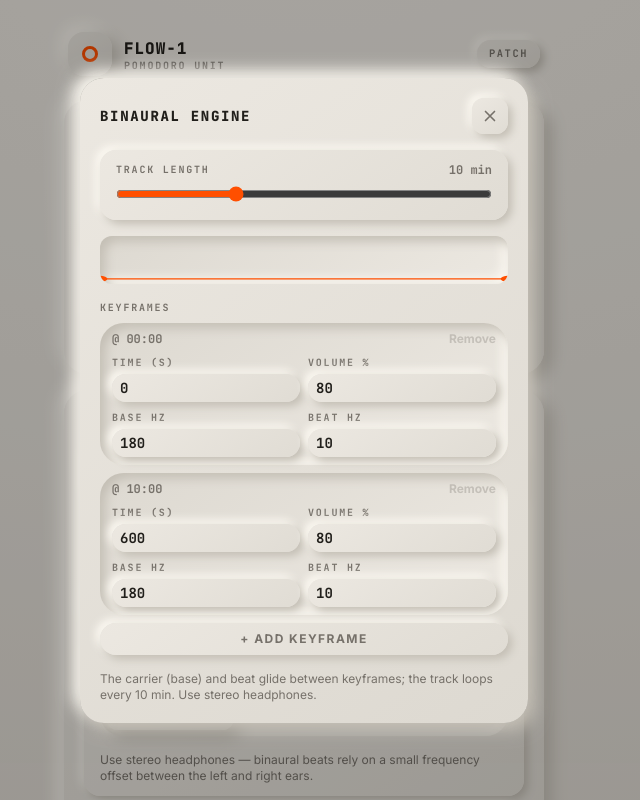
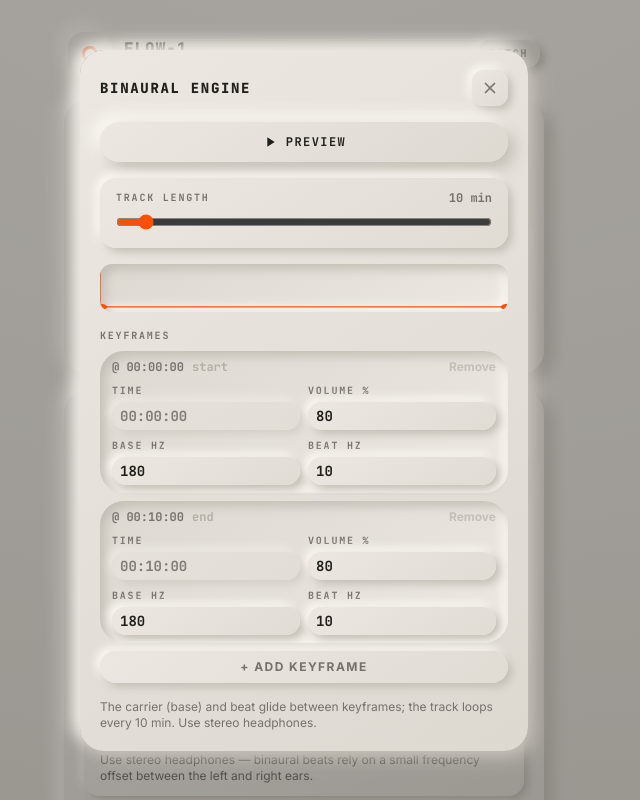
Before and after one commit to kaziridwan/flow-1, a React (Vite) app: page / in a window 1280 px wide. Both pictures are taken after a click on the button "Open Binaural Engine". Shown: the top 800 px of the page, without its empty margins (336-976 px from the left). Built offline with nearby package versions, Linux system fonts and the light colour scheme.

Commit message:
added preview for binaural engine

```diff
--- a/src/components/AudioPicker.tsx
+++ b/src/components/AudioPicker.tsx
@@ -201,6 +201,8 @@ export function AudioPicker({
         <BinauralEngine
           design={cfg.binaural}
           onChange={(binaural) => set({ binaural })}
+          engine={engine}
+          masterVolume={cfg.volume}
         />
       </Sheet>
     </div>
--- a/src/components/BinauralEngine.tsx
+++ b/src/components/BinauralEngine.tsx
@@ -1,5 +1,7 @@
+import { useEffect, useRef, useState } from "react";
+import type { AudioEngine } from "../lib/audio";
 import { interpolateBinaural, sortKeyframes } from "../lib/audioDesign";
-import { mmss } from "../lib/format";
+import { hms, humanDuration, parseHms } from "../lib/format";
 import type { BinauralDesign, BinauralKeyframe } from "../types";
 import { Eyebrow } from "./controls";
 
@@ -7,6 +9,8 @@ const BASE_MIN = 50;
 const BASE_MAX = 500;
 const BEAT_MIN = 0.5;
 const BEAT_MAX = 40;
+const DUR_MIN = 60;
+const DUR_MAX = 9000; // 2.5 hours
 const clamp = (v: number, lo: number, hi: number) => Math.max(lo, Math.min(hi, v));
 
 /**
@@ -14,15 +18,24 @@ const clamp = (v: number, lo: number, hi: number) => Math.max(lo, Math.min(hi, v
  * length and a list of keyframes (base carrier, beat offset, volume); the
  * engine interpolates between them and loops. Kept intentionally modest:
  * numeric rows + a base/beat sparkline rather than a full DAW.
+ *
+ * Invariant (see types.ts): keyframes stay sorted by time, the first sits at
+ * t=0 and the last at t=durationSec — so those two times are locked in the UI.
+ * A live preview plays the track with a draggable cursor for scrubbing.
  */
 export function BinauralEngine({
   design,
   onChange,
+  engine,
+  masterVolume,
 }: {
   design: BinauralDesign;
   onChange: (next: BinauralDesign) => void;
+  engine: AudioEngine;
+  masterVolume: number;
 }) {
   const kfs = design.keyframes;
+  const lastIdx = kfs.length - 1;
 
   const commit = (next: BinauralKeyframe[]) =>
     onChange({ ...design, keyframes: sortKeyframes(next) });
@@ -47,29 +60,145 @@ export function BinauralEngine({
   };
 
   const setDuration = (durationSec: number) => {
-    // Clamp keyframe times into the new length so the schedule stays valid.
+    // Keep the endpoints pinned (first=0, last=length) and middle keyframes in
+    // range, so the schedule and the locked time fields stay consistent.
     onChange({
       ...design,
       durationSec,
       keyframes: sortKeyframes(
-        kfs.map((k) => ({ ...k, t: clamp(k.t, 0, durationSec) })),
+        kfs.map((k, i) => {
+          if (i === 0) return { ...k, t: 0 };
+          if (i === lastIdx) return { ...k, t: durationSec };
+          return { ...k, t: clamp(k.t, 0, durationSec) };
+        }),
       ),
     });
   };
 
+  // --- Live preview + scrub cursor ----------------------------------------
+  const [previewing, setPreviewing] = useState(false);
+  const [posSec, setPosSec] = useState(0);
+  const designRef = useRef(design);
+  designRef.current = design;
+  // Cursor position is driven by rAF while playing; these anchor the math.
+  const posRef = useRef(0);
+  const startedAtRef = useRef(0);
+  const startOffsetRef = useRef(0);
+  const draggingRef = useRef(false);
+  const trackRef = useRef<HTMLDivElement>(null);
+
+  const dur = Math.max(1, design.durationSec);
+
+  // Begin playback (from the current cursor) on toggle-on; stop otherwise and
+  // always on unmount (the sheet unmounts its children when closed).
+  useEffect(() => {
+    if (previewing) {
+      engine.resume();
+      engine.setVolume(masterVolume);
+      startedAtRef.current = performance.now();
+      startOffsetRef.current = clamp(posRef.current, 0, dur);
+      engine.playBinauralTrack(designRef.current, startOffsetRef.current);
+      engine.duck(false);
+    } else {
+      engine.stopTone();
+    }
+    return () => engine.stopTone();
+    // eslint-disable-next-line react-hooks/exhaustive-deps
+  }, [previewing, engine, masterVolume]);
+
+  // Re-schedule the playing track on edits, continuing from the live cursor so
+  // the audio reflects new keyframes/length without a click or a cursor jump.
+  useEffect(() => {
+    if (!previewing) return;
+    const pos = clamp(posRef.current, 0, dur);
+    posRef.current = pos;
+    startedAtRef.current = performance.now();
+    startOffsetRef.current = pos;
+    engine.playBinauralTrack(designRef.current, pos);
+    // eslint-disable-next-line react-hooks/exhaustive-deps
+  }, [previewing, engine, design.keyframes, design.durationSec]);
+
+  // Advance the cursor each frame while playing (unless the user is scrubbing).
+  useEffect(() => {
+    if (!previewing) return;
+    let raf = 0;
+    const tick = () => {
+      if (!draggingRef.current) {
+        const elapsed = (performance.now() - startedAtRef.current) / 1000;
+        const pos = (((startOffsetRef.current + elapsed) % dur) + dur) % dur;
+        posRef.current = pos;
+        setPosSec(pos);
+      }
+      raf = requestAnimationFrame(tick);
+    };
+    raf = requestAnimationFrame(tick);
+    return () => cancelAnimationFrame(raf);
+  }, [previewing, dur]);
+
+  const seekTo = (clientX: number) => {
+    const el = trackRef.current;
+    if (!el) return;
+    const rect = el.getBoundingClientRect();
+    const frac = clamp((clientX - rect.left) / rect.width, 0, 1);
+    const pos = frac * Math.max(1, designRef.current.durationSec);
+    posRef.current = pos;
+    setPosSec(pos);
+  };
+
+  const onPointerDown = (e: React.PointerEvent) => {
+    draggingRef.current = true;
+    e.currentTarget.setPointerCapture(e.pointerId);
+    seekTo(e.clientX);
+  };
+  const onPointerMove = (e: React.PointerEvent) => {
+    if (draggingRef.current) seekTo(e.clientX);
+  };
+  const endDrag = () => {
+    if (!draggingRef.current) return;
+    draggingRef.current = false;
+    if (previewing) {
+      // Resume the audio from the scrubbed position.
+      startedAtRef.current = performance.now();
+      startOffsetRef.current = clamp(posRef.current, 0, dur);
+      engine.playBinauralTrack(designRef.current, startOffsetRef.current);
+    }
+  };
+
   return (
     <div className="flex flex-col gap-4">
+      <button
+        type="button"
+        onClick={() => setPreviewing((p) => !p)}
+        aria-pressed={previewing}
+        aria-label={previewing ? "Stop preview" : "Play preview"}
+        className="neu-raised flex items-center justify-center gap-2 px-4 py-3 text-ink transition-transform active:scale-[0.99] active:neu-pressed"
+      >
+        <span className={previewing ? "text-accent" : "text-ink"}>
+          {previewing ? <StopIcon /> : <PlayIcon />}
+        </span>
+        <span className="font-mono text-xs font-bold uppercase tracking-[0.12em]">
+          {previewing ? `Stop · ${hms(posSec)}` : "Preview"}
+        </span>
+        {previewing && (
+          <span
+            className="pulsing h-2 w-2 rounded-full"
+            style={{ background: "#ff4f00" }}
+            aria-hidden
+          />
+        )}
+      </button>
+
       <div className="neu-flat px-4 py-3">
         <div className="flex items-center justify-between">
           <Eyebrow>Track length</Eyebrow>
           <span className="font-mono text-xs font-bold text-muted">
-            {Math.round(design.durationSec / 60)} min
+            {humanDuration(design.durationSec)}
           </span>
         </div>
         <input
           type="range"
-          min={60}
-          max={1800}
+          min={DUR_MIN}
+          max={DUR_MAX}
           step={60}
           value={design.durationSec}
           onChange={(e) => setDuration(Number(e.target.value))}
@@ -78,33 +207,56 @@ export function BinauralEngine({
         />
       </div>
 
-      <Sparkline design={design} />
+      <div
+        ref={trackRef}
+        onPointerDown={onPointerDown}
+        onPointerMove={onPointerMove}
+        onPointerUp={endDrag}
+        onPointerCancel={endDrag}
+        className="relative cursor-ew-resize touch-none"
+        role="slider"
+        aria-label="Preview position"
+        aria-valuemin={0}
+        aria-valuemax={Math.round(dur)}
+        aria-valuenow={Math.round(posSec)}
+        aria-valuetext={hms(posSec)}
+        tabIndex={0}
+      >
+        <Sparkline design={design} cursorFrac={posSec / dur} />
+      </div>
 
       <div className="flex flex-col gap-2">
         <Eyebrow>Keyframes</Eyebrow>
-        {kfs.map((k, i) => (
+        {kfs.map((k, i) => {
+          const locked = i === 0 || i === lastIdx;
+          return (
             <div key={i} className="neu-inset flex flex-col gap-2 px-3 py-2">
               <div className="flex items-center justify-between">
                 <span className="font-mono text-xs font-bold text-muted">
-                @ {mmss(k.t)}
+                  @ {hms(k.t)}
+                  {locked && (
+                    <span className="ml-2 text-faint">
+                      {i === 0 ? "start" : "end"}
+                    </span>
+                  )}
                 </span>
                 <button
                   type="button"
-                aria-label={`Remove keyframe at ${mmss(k.t)}`}
+                  aria-label={`Remove keyframe at ${hms(k.t)}`}
                   onClick={() => removeKf(i)}
-                disabled={kfs.length <= 2}
+                  disabled={locked}
                   className="text-xs font-bold text-muted disabled:opacity-30"
                 >
                   Remove
                 </button>
               </div>
               <div className="grid grid-cols-2 gap-2">
-              <Field
-                label="Time (s)"
+                <TimeField
+                  label="Time"
                   value={k.t}
                   min={0}
                   max={design.durationSec}
-                step={5}
+                  locked={locked}
                   onChange={(v) => setKf(i, { t: clamp(v, 0, design.durationSec) })}
                 />
                 <Field
@@ -133,7 +285,8 @@ export function BinauralEngine({
                 />
               </div>
             </div>
-        ))}
+          );
+        })}
         <button
           type="button"
           onClick={addKf}
@@ -145,7 +298,7 @@ export function BinauralEngine({
 
       <p className="text-xs text-muted">
         The carrier (base) and beat glide between keyframes; the track loops every
-        {` ${Math.round(design.durationSec / 60)} min`}. Use stereo headphones.
+        {` ${humanDuration(design.durationSec)}`}. Use stereo headphones.
       </p>
     </div>
   );
@@ -182,8 +335,75 @@ function Field({
   );
 }
 
-/** Base-frequency sparkline across the track, with keyframe dots. */
-function Sparkline({ design }: { design: BinauralDesign }) {
+/** HH:MM:SS time entry. Commits on blur/Enter (reverting malformed input);
+ *  locked endpoints render read-only since first=0 and last=length. */
+function TimeField({
+  label,
+  value,
+  min,
+  max,
+  locked,
+  onChange,
+}: {
+  label: string;
+  value: number;
+  min: number;
+  max: number;
+  locked: boolean;
+  onChange: (v: number) => void;
+}) {
+  const [text, setText] = useState(hms(value));
+  const [editing, setEditing] = useState(false);
+
+  // Reflect external changes (e.g. sort/clamp) while not actively editing.
+  useEffect(() => {
+    if (!editing) setText(hms(value));
+  }, [value, editing]);
+
+  const commit = () => {
+    setEditing(false);
+    const parsed = parseHms(text);
+    if (parsed == null) {
+      setText(hms(value));
+      return;
+    }
+    onChange(clamp(parsed, min, max));
+  };
+
+  return (
+    <label className="flex flex-col gap-1">
+      <span className="tech-label">{label}</span>
+      <input
+        type="text"
+        inputMode="numeric"
+        value={locked ? hms(value) : text}
+        readOnly={locked}
+        disabled={locked}
+        onFocus={() => setEditing(true)}
+        onChange={(e) => setText(e.target.value)}
+        onBlur={commit}
+        onKeyDown={(e) => {
+          if (e.key === "Enter") {
+            commit();
+            e.currentTarget.blur();
+          }
+        }}
+        aria-label={label}
+        className="neu-flat w-full bg-transparent px-2 py-1 font-mono text-sm font-bold text-ink outline-none disabled:opacity-50"
+      />
+    </label>
+  );
+}
+
+/** Base-frequency sparkline across the track, with keyframe dots and an
+ *  optional playback cursor (0..1 along the width). */
+function Sparkline({
+  design,
+  cursorFrac,
+}: {
+  design: BinauralDesign;
+  cursorFrac?: number;
+}) {
   const W = 100;
   const H = 28;
   const dur = Math.max(1, design.durationSec);
@@ -197,6 +417,7 @@ function Sparkline({ design }: { design: BinauralDesign }) {
     return [x, y] as const;
   };
   const pts = design.keyframes.map(pt);
+  const cx = cursorFrac != null ? clamp(cursorFrac, 0, 1) * W : null;
 
   return (
     <svg
@@ -215,6 +436,33 @@ function Sparkline({ design }: { design: BinauralDesign }) {
       {pts.map(([x, y], i) => (
         <circle key={i} cx={x} cy={y} r={1.8} fill="var(--color-accent)" />
       ))}
+      {cx != null && (
+        <line
+          x1={cx}
+          y1={0}
+          x2={cx}
+          y2={H}
+          stroke="#ff4f00"
+          strokeWidth={1.4}
+          vectorEffect="non-scaling-stroke"
+        />
+      )}
     </svg>
   );
 }
+
+function PlayIcon() {
+  return (
+    <svg width="16" height="16" viewBox="0 0 24 24" fill="currentColor" aria-hidden>
+      <path d="M8 5v14l11-7z" />
+    </svg>
+  );
+}
+
+function StopIcon() {
+  return (
+    <svg width="16" height="16" viewBox="0 0 24 24" fill="currentColor" aria-hidden>
+      <rect x="6" y="6" width="12" height="12" rx="2" />
+    </svg>
+  );
+}
--- a/src/lib/audio.ts
+++ b/src/lib/audio.ts
@@ -1,4 +1,4 @@
-import { NOISE_COLORS, cornerWeights } from "./audioDesign";
+import { NOISE_COLORS, cornerWeights, interpolateBinaural } from "./audioDesign";
 import type { BinauralDesign, NoiseColor, NoiseDesign } from "../types";
 
 type NoiseKind = NoiseColor;
@@ -202,11 +202,13 @@ export class AudioEngine {
    * track: left = base, right = base+beat, both interpolated between keyframes,
    * with the track looping over `durationSec`. Editing the track while it plays
    * reschedules the automation without restarting the oscillators (no click).
+   * `offsetSec` seeks playback into the track (used by the editor's preview
+   * cursor); the track then loops back to its start and repeats every length.
    */
-  playBinauralTrack(design: BinauralDesign) {
+  playBinauralTrack(design: BinauralDesign, offsetSec = 0) {
     if (this.binaural) {
-      this.scheduleBinaural(design);
-      this.resetBinauralLoop(design);
+      this.scheduleBinaural(design, offsetSec);
+      this.resetBinauralLoop(design, offsetSec);
       return;
     }
     const ctx = this.ensure();
@@ -223,8 +225,8 @@ export class AudioEngine {
     merger.connect(gain).connect(fade);
 
     this.binaural = { left, right, gain, loopId: null };
-    this.scheduleBinaural(design);
-    this.resetBinauralLoop(design);
+    this.scheduleBinaural(design, offsetSec);
+    this.resetBinauralLoop(design, offsetSec);
     left.start();
     right.start();
 
@@ -238,36 +240,47 @@ export class AudioEngine {
     };
   }
 
-  /** Lay keyframe automation onto the oscillators/gain from `currentTime`. */
-  private scheduleBinaural(design: BinauralDesign) {
+  /** Lay keyframe automation onto the oscillators/gain from `currentTime`,
+   *  starting `offset` seconds into the track (the value at the offset is set
+   *  immediately, then later keyframes ramp from there). */
+  private scheduleBinaural(design: BinauralDesign, offset = 0) {
     if (!this.binaural || !this.ctx) return;
     const { left, right, gain } = this.binaural;
     const t0 = this.ctx.currentTime;
-    const kfs = design.keyframes.length
-      ? design.keyframes
-      : [{ t: 0, base: 180, beat: 10, volume: 0.8 }];
 
     for (const p of [left.frequency, right.frequency, gain.gain]) {
       p.cancelScheduledValues(t0);
     }
-    const first = kfs[0];
-    left.frequency.setValueAtTime(first.base, t0);
-    right.frequency.setValueAtTime(first.base + first.beat, t0);
-    gain.gain.setValueAtTime(Math.max(0.0001, first.volume * BINAURAL_LEVEL), t0);
+    const start = interpolateBinaural(design, offset);
+    left.frequency.setValueAtTime(start.base, t0);
+    right.frequency.setValueAtTime(start.base + start.beat, t0);
+    gain.gain.setValueAtTime(Math.max(0.0001, start.volume * BINAURAL_LEVEL), t0);
 
-    for (const k of kfs) {
-      const at = t0 + Math.max(0, k.t);
+    for (const k of design.keyframes) {
+      if (k.t <= offset) continue;
+      const at = t0 + (k.t - offset);
       left.frequency.linearRampToValueAtTime(k.base, at);
       right.frequency.linearRampToValueAtTime(k.base + k.beat, at);
       gain.gain.linearRampToValueAtTime(Math.max(0.0001, k.volume * BINAURAL_LEVEL), at);
     }
   }
 
-  private resetBinauralLoop(design: BinauralDesign) {
+  /** (Re)arm the loop. With an offset, the first re-anchor fires when the track
+   *  reaches its end (`length − offset` away) and snaps back to t=0; thereafter
+   *  it repeats every full length — keeping audio in phase with a UI cursor that
+   *  wraps at the same moment. */
+  private resetBinauralLoop(design: BinauralDesign, offset = 0) {
     if (!this.binaural) return;
     if (this.binaural.loopId) clearInterval(this.binaural.loopId);
-    const period = Math.max(1, design.durationSec) * 1000;
-    this.binaural.loopId = setInterval(() => this.scheduleBinaural(design), period);
+    const dur = Math.max(1, design.durationSec);
+    const period = dur * 1000;
+    const firstDelay = Math.max(1, dur - offset) * 1000;
+    this.binaural.loopId = setTimeout(() => {
+      this.scheduleBinaural(design, 0);
+      if (this.binaural) {
+        this.binaural.loopId = setInterval(() => this.scheduleBinaural(design, 0), period);
+      }
+    }, firstDelay);
   }
 
   stopTone() {
--- a/src/lib/format.ts
+++ b/src/lib/format.ts
@@ -3,6 +3,28 @@ export function mmss(totalSeconds: number): string {
   const m = Math.floor(s / 60);
   const sec = s % 60;
   return `${String(m).padStart(2, "0")}:${String(sec).padStart(2, "0")}`;
+}
+
+/** Zero-padded HH:MM:SS, used for binaural keyframe times (tracks run up to
+ *  2.5 h, so minutes alone aren't enough). */
+export function hms(totalSeconds: number): string {
+  const s = Math.max(0, Math.round(totalSeconds));
+  const h = Math.floor(s / 3600);
+  const m = Math.floor((s % 3600) / 60);
+  const sec = s % 60;
+  return `${String(h).padStart(2, "0")}:${String(m).padStart(2, "0")}:${String(
+    sec,
+  ).padStart(2, "0")}`;
+}
+
+/** Parse "HH:MM:SS", "MM:SS" or "SS" into seconds; null if malformed.
+ *  Each segment must be a non-negative integer. */
+export function parseHms(input: string): number | null {
+  const str = input.trim();
+  if (!str) return null;
+  const parts = str.split(":").map((p) => p.trim());
+  if (parts.length > 3 || parts.some((p) => !/^\d+$/.test(p))) return null;
+  return parts.reduce((acc, p) => acc * 60 + Number(p), 0);
 }
 
 export function clock(d: Date): string {
```
Also changed, not shown: 5 other files (tests, documents, lock files or other folders). Lines whose indentation alone changed are shown as unchanged.
